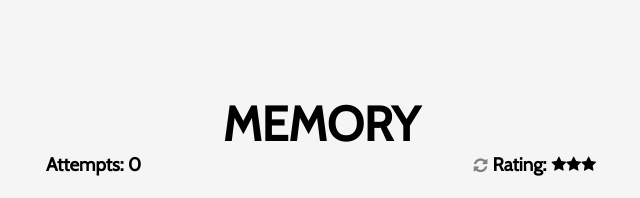
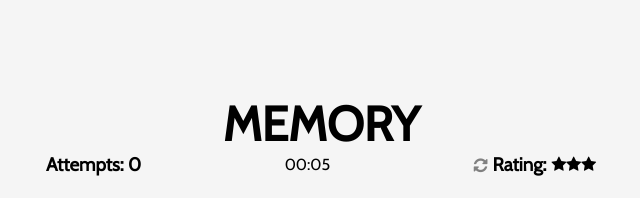
Before and after one commit to EricAndresen/udacity-fend-project-2, a plain HTML site: page index.html in a window 1280 px wide. Shown: the top 198 px of the page, 319-959 px from the left. Drawn offline with nearby package versions, Linux system fonts and the light colour scheme.

Commit message:
feat: Add timer on main page

```diff
--- a/app.js
+++ b/app.js
@@ -1,3 +1,4 @@
+// TODO: Timer double submits do to set interval callback quirk
 // TODO: flash orange in Failure Handler
 // TODO: make easy, medium, hard buttons with number of tries allowed.
 
@@ -18,6 +19,8 @@ const replayButtons = document.querySelectorAll('.replay');
 const stars = document.querySelector('.stars');
 
 const startTime = performance.now();
+
+const timer = document.querySelector('time');
 
 let successCounter = 0;
 
@@ -89,15 +92,18 @@ function rotateCard(cardElement) {
   cardElement.style.transform = 'rotateY(180deg)';
 }
 
-// function stopWatch() {
-//   //returns string ('MM:SS')
-//   setTimeout( () => {
-//     timeSec++;
-//     let seconds = timeSec % 60;
-//     let minutes = Math.floor(timeSec / 60);
-//     console.log(`${minutes}:${seconds}`);
-//   }, 1000)
-// }
+function stopWatch() {
+  //returns string ('MM:SS')
+  setInterval( () => {
+    timeSec++;
+    let seconds = timeSec % 60;
+    let minutes = Math.floor(timeSec / 60);
+    minutes = minutes < 10 ? ('0'+ minutes) : minutes;
+    seconds = seconds < 10 ? ('0'+ seconds) : seconds;
+    // console.log('submitted');
+    timer.innerHTML = `${minutes}:${seconds}`;
+  }, 1000)
+}
 
 function successHandler(...icons) {
   //replace with checkmark and make green
@@ -150,6 +156,7 @@ function updateStars(attemptn) {
 // LOGIC
 
 randomizeCardOrder();
+stopWatch();
 
 cardCanvas.addEventListener('click', (event) => {
     let currentCard = moveToCard(event.target);
--- a/index.html
+++ b/index.html
@@ -27,6 +27,7 @@
     <h1>MEMORY</h1>
     <section class="status-bar">
       <h3 id="attempts-left">Attempts: 0</h3>
+      <time>00:00</time>
       <div class="stars">
         <a href="index.html">
           <i class="fa fa-refresh"></i>
```
